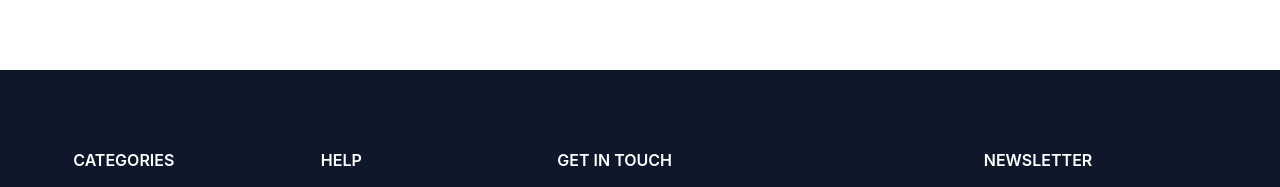
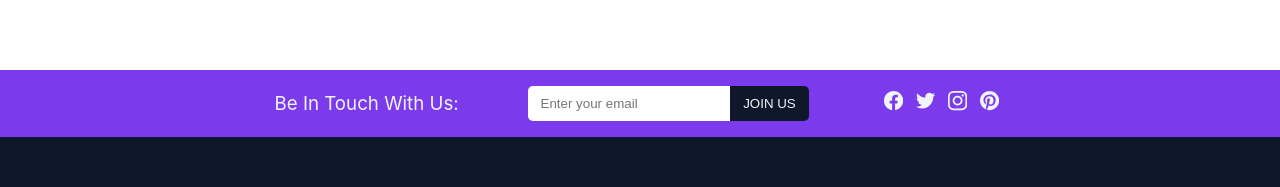
Before and after one commit to webseb00/NextJS-Store, a Next.js app in the folder client/: page / in a window 1280 px wide. Shown: the part 1848-2035 px from the top of the page. Built offline with nearby package versions, Linux system fonts and the light colour scheme; no server answers.

Commit message:
Create Products list component

```diff
--- a/client/components/Categories.jsx
+++ b/client/components/Categories.jsx
@@ -11,7 +11,7 @@ const Categories = () => {
       </div>
       <div className={styles.category__item}>
         <img src="https://images.pexels.com/photos/1251171/pexels-photo-1251171.jpeg?auto=compress&cs=tinysrgb&w=1260&h=750&dpr=2" />
-        <Link href="/" className={styles.category__link}>Women</Link>
+        <Link href="/products/female" className={styles.category__link}>Women</Link>
       </div>
       <div className={styles.category__item}>
         <img src="https://images.pexels.com/photos/1183266/pexels-photo-1183266.jpeg?auto=compress&cs=tinysrgb&w=1260&h=750&dpr=2" />
@@ -19,7 +19,7 @@ const Categories = () => {
       </div>
       <div className={styles.category__item}>
         <img src="https://images.pexels.com/photos/325876/pexels-photo-325876.jpeg?auto=compress&cs=tinysrgb&w=1260&h=750&dpr=2" />
-        <Link href="/" className={styles.category__link}>Men</Link>
+        <Link href="/products/male" className={styles.category__link}>Men</Link>
       </div>
       <div className={styles.category__item}>
         <img src="https://images.pexels.com/photos/1192609/pexels-photo-1192609.jpeg?auto=compress&cs=tinysrgb&w=1260&h=750&dpr=2" />
--- /dev/null
+++ b/client/components/Contact.jsx
@@ -0,0 +1,40 @@
+import React from 'react'
+import styles from '../styles/Contact.module.css'
+import { SiFacebook, SiTwitter, SiInstagram, SiPinterest } from 'react-icons/si'
+
+const Contact = () => {
+  return (
+    <div className={styles.contact}>
+      <div className={styles.contact__wrapper}>
+        <h3 className={styles.contact__heading}>Be In Touch With Us:</h3>
+        <form className={styles.contact__form}>
+          <input
+            type="email"
+            name="email"
+            placeholder="Enter your email"
+          />
+          <input
+            type="submit"
+            value="join us"
+          />
+        </form>
+        <ul className={styles.contact__list}>
+          <li>
+            <a href="/"><SiFacebook /></a>
+          </li>
+          <li>
+            <a href="/"><SiTwitter /></a>
+          </li>
+          <li>
+            <a href="/"><SiInstagram /></a>
+          </li>
+          <li>
+            <a href="/"><SiPinterest /></a>
+          </li>
+        </ul>
+      </div>
+    </div>
+  )
+}
+
+export default Contact
--- /dev/null
+++ b/client/components/List.jsx
@@ -0,0 +1,26 @@
+import React from 'react'
+import ProductCard from './ProductCard'
+import { Container, Row, Col } from 'react-grid-system'
+import styles from '../styles/List.module.css'
+
+const List = ({ products }) => {
+
+  return (
+    <div className={styles.list}>
+      <Container>
+        <Row>
+          {products?.map(product =>
+            <Col key={product.id} sm={10} md={6} lg={4}>
+              <ProductCard
+                id={product.id}
+                { ...product.attributes }
+              />
+            </Col>
+          )}
+        </Row>
+      </Container>
+    </div>
+  )
+}
+
+export default List
--- a/client/components/index.js
+++ b/client/components/index.js
@@ -6,6 +6,8 @@ import Footer from "./Footer";
 import Layout from "./Layout";
 import Product from "./Product";
 import Categories from './Categories';
+import Contact from './Contact';
+import List from "./List";
 
 export {
   Header,
@@ -15,5 +17,7 @@ export {
   Footer,
   Layout,
   Product,
-  Categories
+  Categories,
+  Contact,
+  List
 }
--- a/client/pages/index.js
+++ b/client/pages/index.js
@@ -4,7 +4,8 @@ import {
   Layout,
   Hero,
   FeaturedProducts,
-  Categories
+  Categories,
+  Contact
 }
 from '../components/index'
 
@@ -16,6 +17,7 @@ export default function Home() {
         <FeaturedProducts type="featured" />
         <Categories />
         <FeaturedProducts type="trending" />
+        <Contact />
       </Layout>
     </>
   )
--- a/client/pages/product/[id].js
+++ b/client/pages/product/[id].js
@@ -1,4 +1,3 @@
-import { useRouter } from 'next/router'
 import { Product } from '../../components/'
 import { fetchQuery } from '../../utils'
 
--- /dev/null
+++ b/client/styles/Contact.module.css
@@ -0,0 +1,82 @@
+.contact {
+  background: var(--accent);
+  color: var(--light-grey);
+  padding: 1rem 1rem;
+}
+
+.contact__wrapper {
+  max-width: 800px;
+  margin: 0 auto;
+  display: flex;
+  align-items: center;
+  justify-content: space-around;
+  flex-direction: column;
+}
+
+.contact__heading {
+  font-weight: 400;
+  margin: 0 1rem;
+}
+
+.contact__form {
+  display: flex;
+  align-items: center;
+  margin: 1rem 0;
+}
+
+.contact__form input {
+  padding: .6rem .8rem;
+  border: none;
+}
+
+.contact__form input[type="submit"] {
+  border: none;
+  outline: none;
+  text-transform: uppercase;
+  background: var(--dark-slate);
+  color: var(--light-grey);
+  cursor: pointer;
+  border-top-right-radius: 5px;
+  border-bottom-right-radius: 5px;
+  transition: var(--basic-transition);
+}
+
+.contact__form input[type="submit"]:hover {
+  background: var(--dark-grey);
+  color: var(--dark-slate);
+}
+
+.contact__form input[type="email"] {
+  border-top-left-radius: 5px;
+  border-bottom-left-radius: 5px;
+}
+
+.contact__list {
+  list-style-type: none;
+  display: flex;
+  align-items: center;
+  margin: 0 1rem;
+}
+
+.contact__list li {
+  margin: 0 .4rem;
+}
+
+.contact__list a {
+  font-size: 1.2rem;
+  transition: var(--basic-transition);
+}
+
+.contact__list a:hover {
+  opacity: .6;
+}
+
+@media (min-width: 600px) {
+  .contact__wrapper {
+    flex-direction: row;
+  }
+
+  .contact__form {
+    margin: 0 1rem;
+  }
+}
--- /dev/null
+++ b/client/styles/List.module.css
@@ -0,0 +1,3 @@
+.list {
+  margin: 3rem 0;
+}
--- a/client/styles/ProductCard.module.css
+++ b/client/styles/ProductCard.module.css
@@ -1,7 +1,7 @@
 .card {
   position: relative;
   max-width: 220px;
-  margin: 0 auto;
+  margin: 0 auto 1rem auto;
 }
 
 .card__header {
```
Also changed, not shown: client/pages/products/[name].js (added, +91 -0 lines), client/styles/ProductsList.module.css (added, +27 -0 lines).
